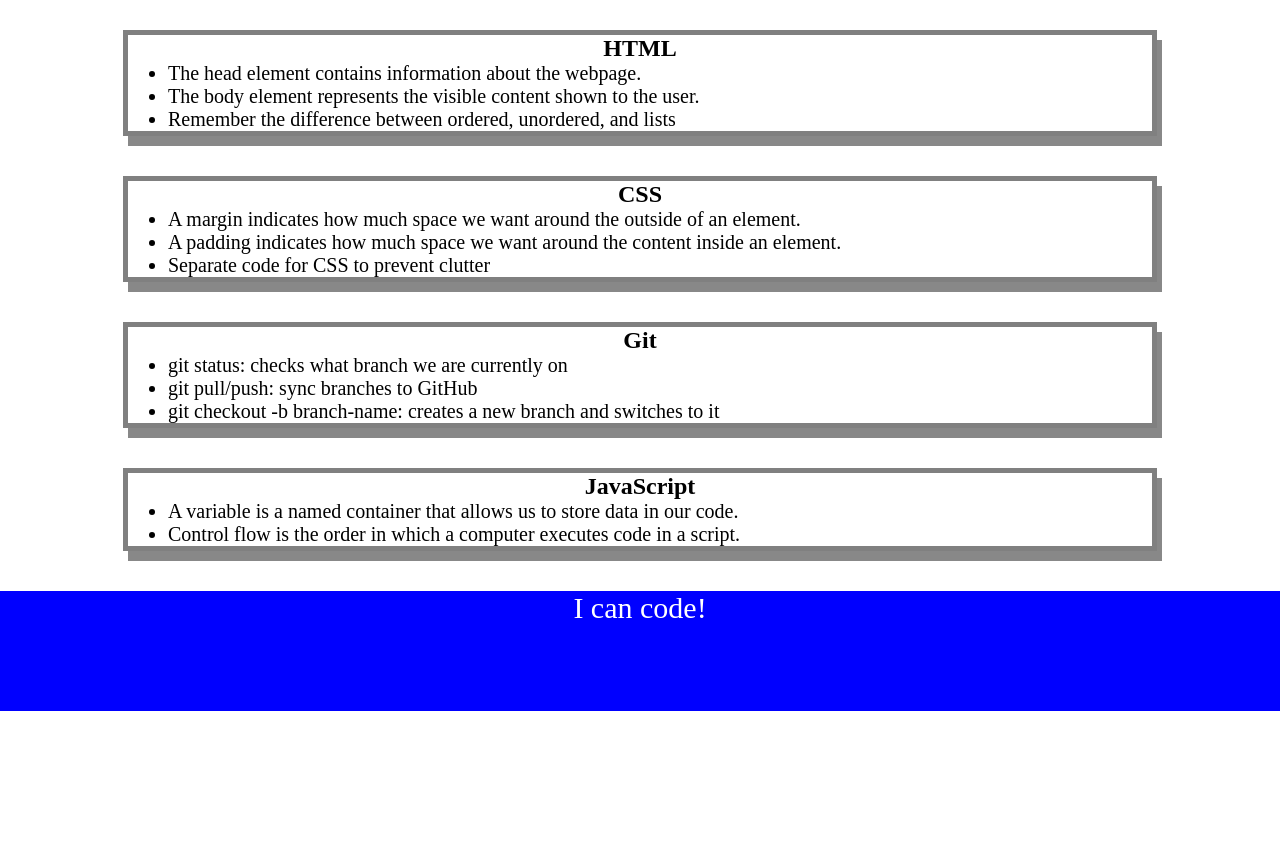
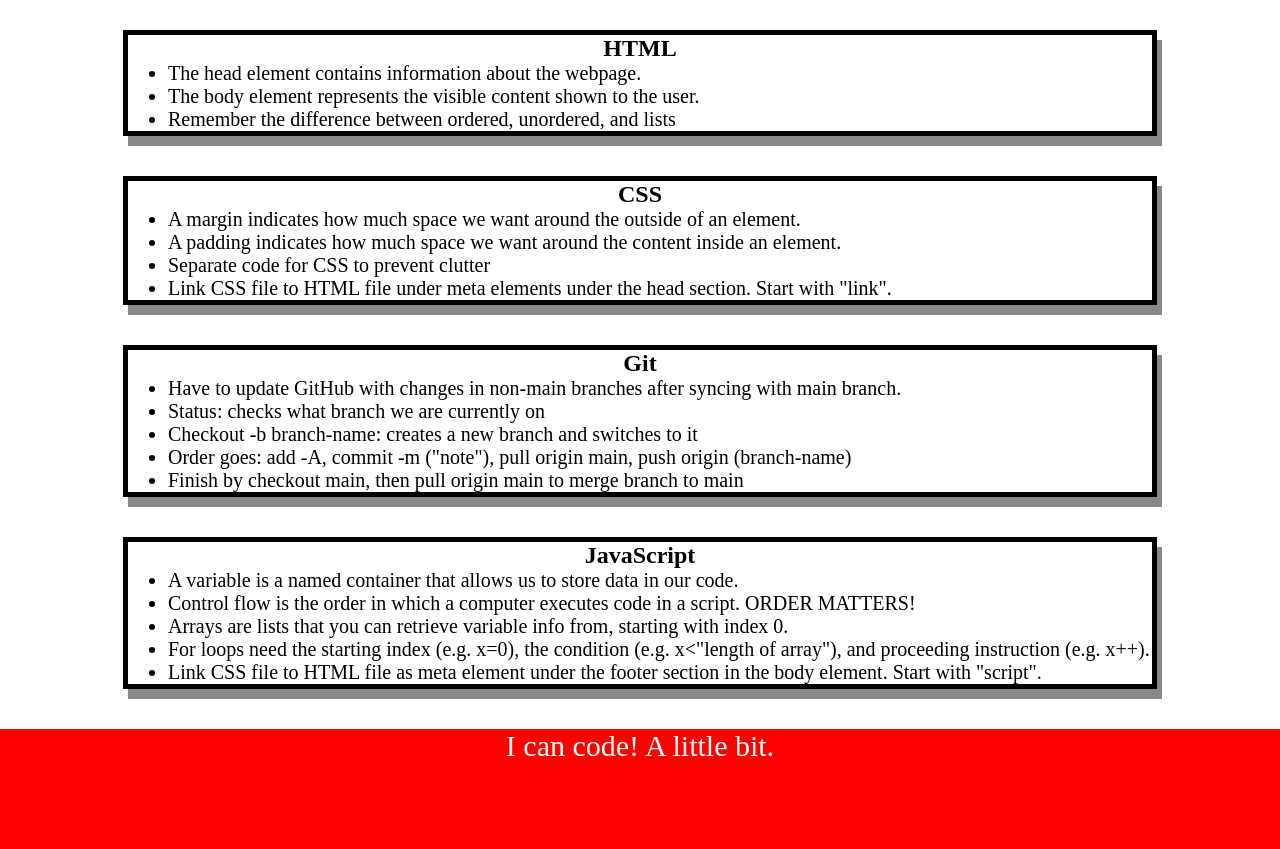
Before and after one commit to jimmehhuang/prework-study-guide, a plain HTML site: page prework-study-guide/index.html in a window 1280 px wide. Shown: the part 130-979 px from the top of the page. Before the commit the page ends 841 px from the top, so only its background shows below. Drawn offline with Linux system fonts and the light colour scheme.

Commit message:
Edited main HTML file

```diff
--- a/prework-study-guide/assets/style.css
+++ b/prework-study-guide/assets/style.css
@@ -7,7 +7,7 @@ header,
 footer {
     width: 100%;
     height: 120px;
-    background-color: blue;
+    background-color: red;
     color: white;
 }
 
@@ -36,6 +36,6 @@ p {
 .card {
     width: 80%;
     margin: 40px auto;
-    border: 5px solid gray;
+    border: 5px solid black;
     box-shadow: 5px 10px #888888;
   }
--- a/prework-study-guide/index.html
+++ b/prework-study-guide/index.html
@@ -11,7 +11,7 @@
     <header id="top">
       <h1>Prework Study Guide</h1>
       <img src="./assets/bowtie-cat.png" alt="Profile image of cat wearing a bow tie." />
-      <h2>✨ Open the Console to See What's Happening ✨</h2>
+      <h2>✨ Open the Console ✨</h2>
     </header>
     <main>
         <section class="card" id="html-section">
@@ -29,15 +29,18 @@
               <li>A margin indicates how much space we want around the outside of an element.</li>
               <li>A padding indicates how much space we want around the content inside an element.</li>
               <li>Separate code for CSS to prevent clutter</li>
+              <li>Link CSS file to HTML file under meta elements under the head section. Start with "link".</li>
             </ul>
         </section>
 
         <section class="card" id="git-section">
             <h2>Git</h2>
             <ul>
-              <li>git status: checks what branch we are currently on</li>
-              <li>git pull/push: sync branches to GitHub</li>
-    <li>git checkout -b branch-name: creates a new branch and switches to it</li>
+              <li>Have to update GitHub with changes in non-main branches after syncing with main branch.</li>
+              <li>Status: checks what branch we are currently on</li>
+              <li>Checkout -b branch-name: creates a new branch and switches to it</li>
+              <li>Order goes: add -A, commit -m ("note"), pull origin main, push origin (branch-name)</li>
+              <li>Finish by checkout main, then pull origin main to merge branch to main</li>
             </ul>
         </section>
 
@@ -45,14 +48,16 @@
             <h2>JavaScript</h2>
             <ul>
               <li>A variable is a named container that allows us to store data in our code.</li>
-              <li>Control flow is the order in which a computer executes code in a script.</li>
+              <li>Control flow is the order in which a computer executes code in a script. ORDER MATTERS!</li>
+              <li>Arrays are lists that you can retrieve variable info from, starting with index 0.</li>
+              <li>For loops need the starting index (e.g. x=0), the condition (e.g. x<"length of array"), and proceeding instruction (e.g. x++).</li>
+              <li>Link CSS file to HTML file as meta element under the footer section in the body element. Start with "script".</li>
             </ul>
         </section>
-      <!-- Student code goes here -->
     </main>
 
     <footer>
-      <p>I can code!</p>
+      <p>I can code! A little bit.</p>
     </footer>
     <script src="./assets/script.js"></script>
   </body>
```
